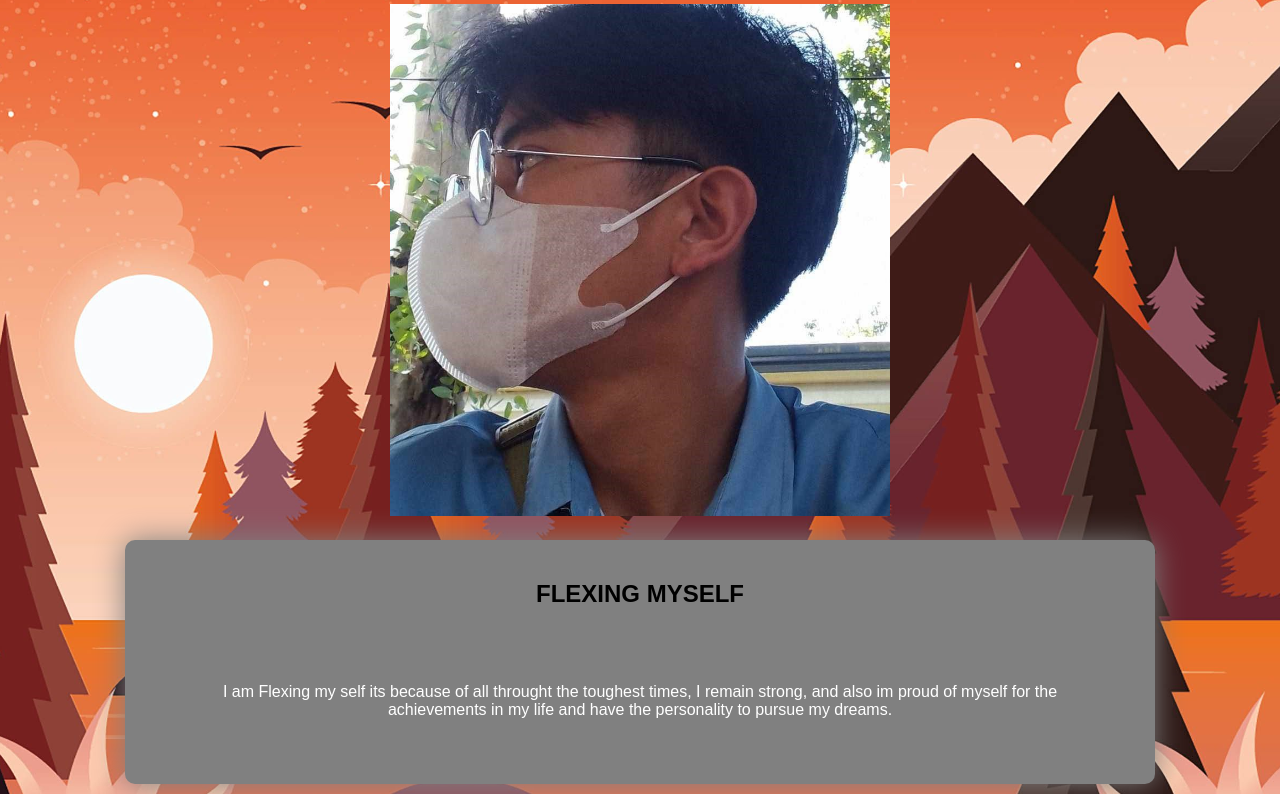
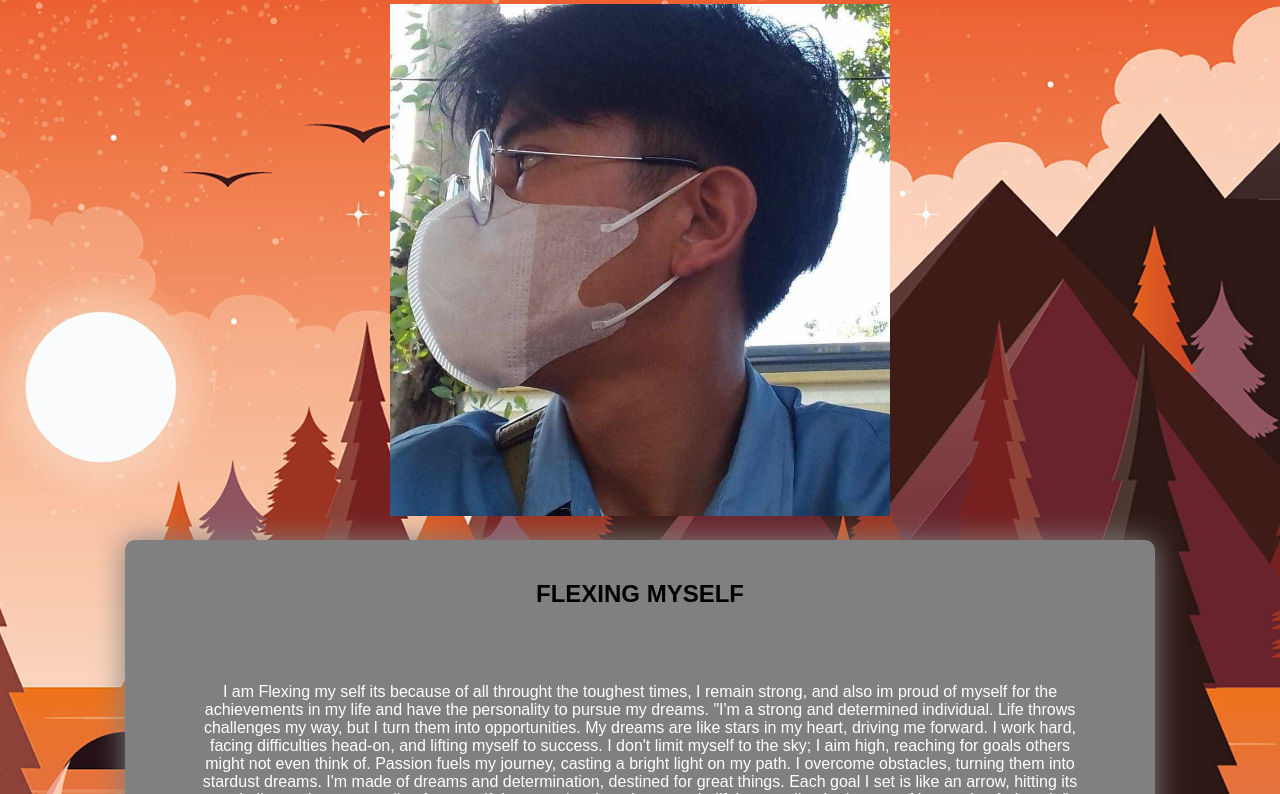
Before and after one commit to jundelatorre/jundelatorre.github.io, a plain HTML site: page FLEX-JUN.html in a window 1280 px wide. Shown: the part 158-952 px from the top of the page. Drawn offline with Linux system fonts and the light colour scheme.

Commit message:
Update FLEX-JUN.html

```diff
--- a/FLEX-JUN.html
+++ b/FLEX-JUN.html
@@ -110,7 +110,7 @@
 
     <section>
         <h2 style="padding: 25px;">FLEXING MYSELF</h2>
-        <p style="width: 30%: font-size: 70px; color: white; padding: 50px;">I am Flexing my self its because of all throught the toughest times, I remain strong, and also im proud of myself for the achievements in my life and have the personality to pursue my dreams.</p>
+        <p style="width: 30%: font-size: 70px; color: white; padding: 50px;">I am Flexing my self its because of all throught the toughest times, I remain strong, and also im proud of myself for the achievements in my life and have the personality to pursue my dreams. "I'm a strong and determined individual. Life throws challenges my way, but I turn them into opportunities. My dreams are like stars in my heart, driving me forward. I work hard, facing difficulties head-on, and lifting myself to success. I don't limit myself to the sky; I aim high, reaching for goals others might not even think of. Passion fuels my journey, casting a bright light on my path. I overcome obstacles, turning them into stardust dreams. I'm made of dreams and determination, destined for great things. Each goal I set is like an arrow, hitting its mark. I'm not just succeeding for myself; I want to inspire others too. In life's story, I'm the hero, crafting a tale of triumph."</p>
     </section>
 
        <footer>
```
